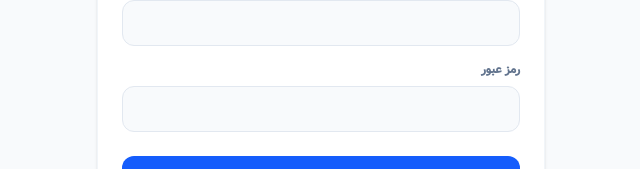
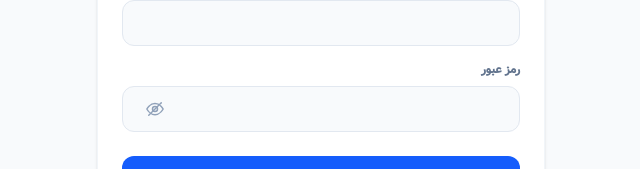
Before and after one commit to programmer-black2/qbank, a Next.js app in the folder frontend/: page /author/login in a window 1280 px wide. Shown: the part 354-523 px from the top of the page, without its empty margins (412-1052 px from the left). Built offline with nearby package versions, Linux system fonts and the light colour scheme; no server answers.

Commit message:
fix: improve author login password field
- Restore Persian text in author login page
- Add password visibility toggle to author login
- Normalize password autofill styling across the full input
- Keep author login flow and role check unchanged

```diff
--- a/frontend/app/author/login/page.tsx
+++ b/frontend/app/author/login/page.tsx
@@ -36,6 +36,7 @@ export default function AuthorLoginPage() {
   });
   const [loading, setLoading] = useState(false);
   const [error, setError] = useState("");
+  const [showPassword, setShowPassword] = useState(false);
 
   const handleSubmit = async (event: React.FormEvent) => {
     event.preventDefault();
@@ -53,7 +54,7 @@ export default function AuthorLoginPage() {
         localStorage.removeItem("access");
         localStorage.removeItem("refresh");
         localStorage.removeItem("user");
-        setError("دسترسی نویسنده مورد نیاز است");
+        setError("دسترسی نویسنده مورد نیاز است.");
         return;
       }
 
@@ -101,7 +102,7 @@ export default function AuthorLoginPage() {
                   phone_or_email: event.target.value,
                 }))
               }
-              className="w-full rounded-xl border border-slate-200 bg-slate-50 px-4 py-3 text-sm outline-none focus:border-blue-300 focus:bg-white"
+              className="auth-input w-full rounded-xl border border-slate-200 bg-slate-50 px-4 py-3 text-sm outline-none focus:border-blue-300 focus:bg-white"
               dir="ltr"
               required
             />
@@ -111,8 +112,9 @@ export default function AuthorLoginPage() {
             <span className="mb-2 block text-xs font-bold text-slate-500">
               رمز عبور
             </span>
+            <div className="auth-input-shell flex items-center rounded-xl border border-slate-200 bg-slate-50 px-4 focus-within:border-blue-300 focus-within:bg-white">
               <input
-              type="password"
+                type={showPassword ? "text" : "password"}
                 value={formData.password}
                 onChange={(event) =>
                   setFormData((prev) => ({
@@ -120,10 +122,32 @@ export default function AuthorLoginPage() {
                     password: event.target.value,
                   }))
                 }
-              className="w-full rounded-xl border border-slate-200 bg-slate-50 px-4 py-3 text-sm outline-none focus:border-blue-300 focus:bg-white"
+                className="auth-input w-full bg-transparent py-3 text-sm outline-none"
                 dir="ltr"
                 required
               />
+              <button
+                type="button"
+                aria-label={showPassword ? "مخفی کردن رمز عبور" : "نمایش رمز عبور"}
+                onClick={() => setShowPassword((value) => !value)}
+                className="grid h-8 w-8 shrink-0 place-items-center rounded-full text-slate-400 transition-colors hover:bg-blue-50 hover:text-blue-600 focus:outline-none focus:ring-2 focus:ring-blue-200"
+              >
+                <svg
+                  className="h-5 w-5"
+                  viewBox="0 0 24 24"
+                  fill="none"
+                  stroke="currentColor"
+                  strokeWidth="1.8"
+                  aria-hidden="true"
+                >
+                  <path strokeLinecap="round" strokeLinejoin="round" d="M2.25 12s3.5-6.75 9.75-6.75S21.75 12 21.75 12 18.25 18.75 12 18.75 2.25 12 2.25 12Z" />
+                  <path strokeLinecap="round" strokeLinejoin="round" d="M15 12a3 3 0 1 1-6 0 3 3 0 0 1 6 0Z" />
+                  {!showPassword && (
+                    <path strokeLinecap="round" strokeLinejoin="round" d="M4.5 19.5 19.5 4.5" />
+                  )}
+                </svg>
+              </button>
+            </div>
           </label>
         </div>
 
--- a/frontend/app/author/page.tsx
+++ b/frontend/app/author/page.tsx
@@ -33,11 +33,21 @@ export default function AuthorDashboardPage() {
       const data = await questionService.getAuthorDashboard();
       setDashboard(data);
     } catch (error) {
+      const status = (error as { response?: { status?: number } }).response?.status;
+
+      if (status === 401 || status === 403) {
+        localStorage.removeItem("access");
+        localStorage.removeItem("refresh");
+        localStorage.removeItem("user");
+        router.replace("/author/login");
+        return;
+      }
+
       console.error("Error loading author dashboard:", error);
     } finally {
       setLoading(false);
     }
-  }, []);
+  }, [router]);
 
   useEffect(() => {
     const timeoutId = window.setTimeout(loadDashboard, 0);
--- a/frontend/app/globals.css
+++ b/frontend/app/globals.css
@@ -23,8 +23,12 @@
   input.auth-input:-webkit-autofill:hover,
   input.auth-input:-webkit-autofill:focus {
     -webkit-text-fill-color: rgb(51 65 85);
-    box-shadow: 0 0 0 1000px rgb(248 250 252) inset;
+    box-shadow: 0 0 0 1000px rgb(239 246 255) inset;
     transition: background-color 9999s ease-out 0s;
+  }
+
+  .auth-input-shell:has(input.auth-input:-webkit-autofill) {
+    background-color: rgb(239 246 255);
   }
 }
 
```
Also changed, not shown: 1 other file (tests, documents, lock files or other folders). Lines whose indentation alone changed are shown as unchanged.
